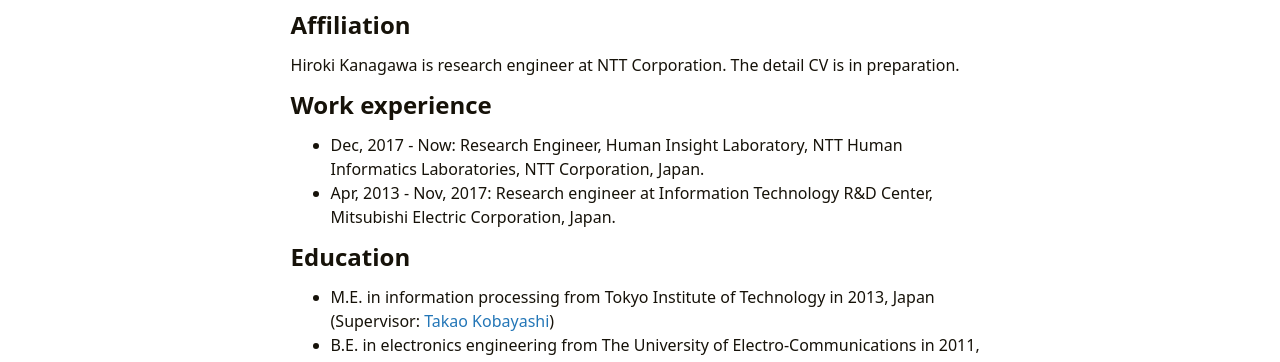
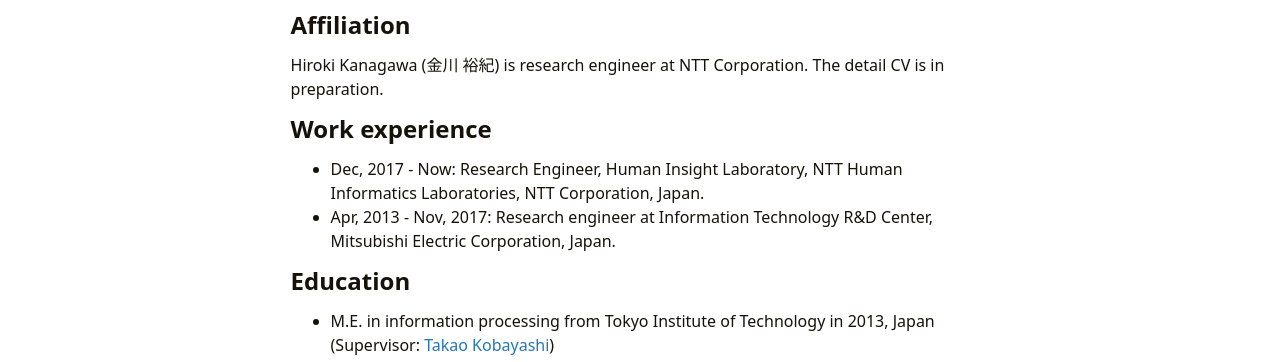
Before and after one commit to hkanagawa/hkanagawa, a plain HTML site: page index.html in a window 1280 px wide. Shown: the part 379-741 px from the top of the page. Drawn offline with Linux system fonts and the light colour scheme.

Commit message:
add Japanese name

```diff
--- a/index.html
+++ b/index.html
@@ -87,7 +87,7 @@
     </a></div></div>
 <div class="single">
         <div class="content" id="content"><h1 id="affiliation">Affiliation</h1>
-<p>Hiroki Kanagawa is research engineer at NTT Corporation.
+<p>Hiroki Kanagawa (金川 裕紀) is research engineer at NTT Corporation.
 The detail CV is in preparation.</p>
 <h1 id="work-experience">Work experience</h1>
 <ul>
```
